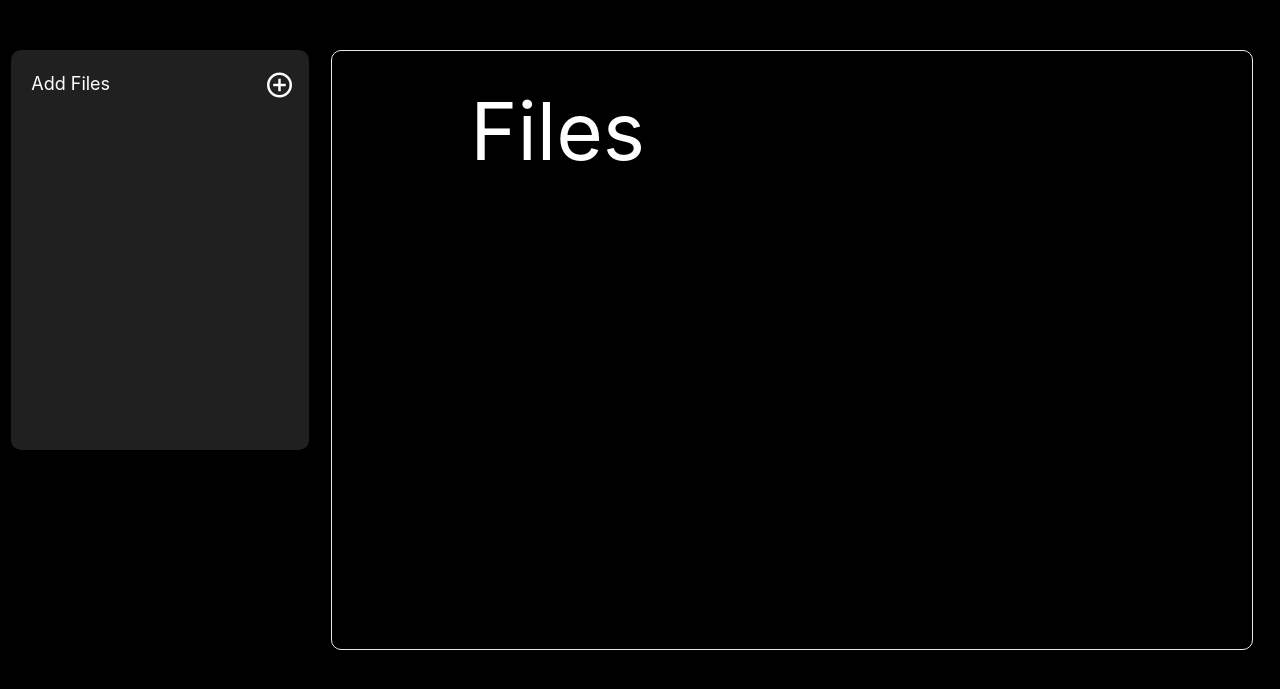
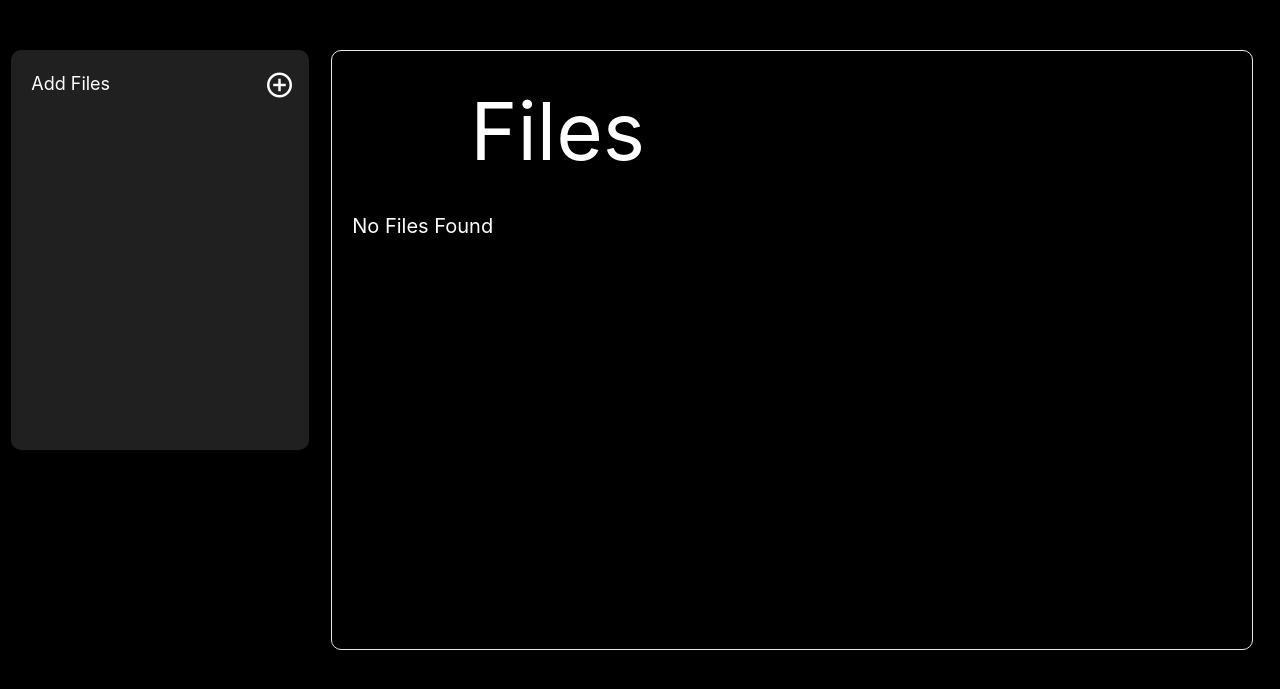
Before and after one commit to tusharsnx/FastAPI-Cloud-Storage-Project, a FastAPI app: template templates/dashboard.html in a window 1280 px wide. Shown: the part 64-753 px from the top of the page. Run offline with FastAPI, Linux system fonts and the light colour scheme; the template is opened without the code that fills it, so the values that code supplies are empty; parts of the project's set-up code (start-up, migrations or seed data) failed here and were passed over; some libraries are stand-ins or nearby versions.

Commit message:
debugging

```diff
--- a/routers/site.py
+++ b/routers/site.py
@@ -80,11 +80,12 @@ async def dashboard(request: Request, user: User = Depends(get_current_user)):
     if user is None:
         return RedirectResponse(url=f"{DOMAIN}/home")
 
-    user_files = None
+    response = []
     async with aiohttp.ClientSession() as session:
         async with session.get(f"{DOMAIN}/api/users/{user.username}/files") as resp:
             user_files = await resp.json()
-    response = [{"file_name": file["file_name"], "date_added": file["date_added"], "file_id": file["file_id"]} for file in user_files]
+    if user_files:
+        response = [{"file_name": file["file_name"], "date_added": file["date_added"], "file_id": file["file_id"]} for file in user_files]
     return template.TemplateResponse("dashboard.html",{"request": request, "user": user.dict(), "user_files": response})
 
 # route for uploading files
--- a/templates/dashboard.html
+++ b/templates/dashboard.html
@@ -52,6 +52,7 @@
                     <div class="header white-text" style="margin-top:20; font-size: 80;">Files</div>
                 </div>
 
+                {%if user_files|length > 0 %}
                 <!-- file list -->
                 <div class="scroll">
                     <div id="file-list" style="margin: 10 20;">
@@ -97,6 +98,10 @@
                     </div>
                     <div class="shade"></div>
                 </div>
+
+                {% else %}
+                    <div class="white-text" style=" padding: 20px;font-size: 20px;">No Files Found</div>
+                {% endif %}
             </div>
         </div>
     </div>
```
Also changed, not shown: db.db.
